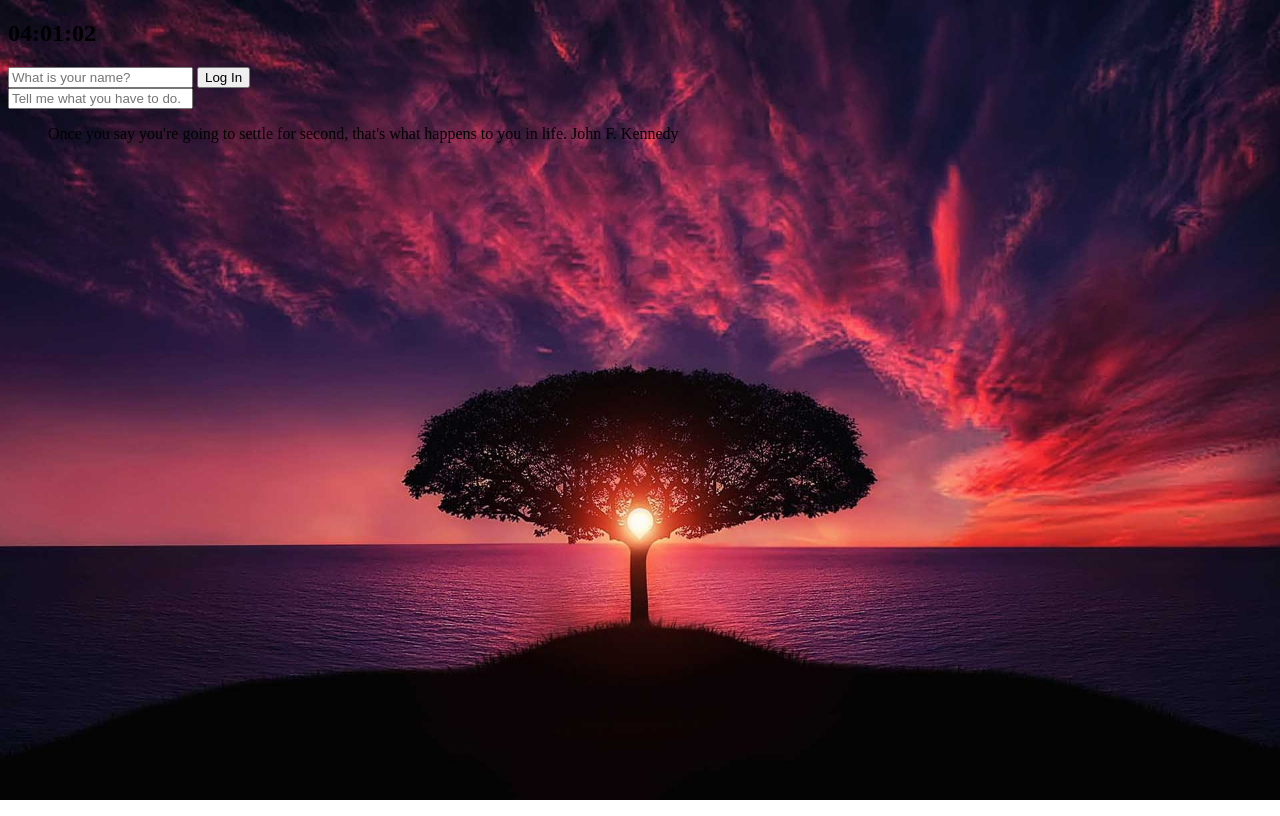
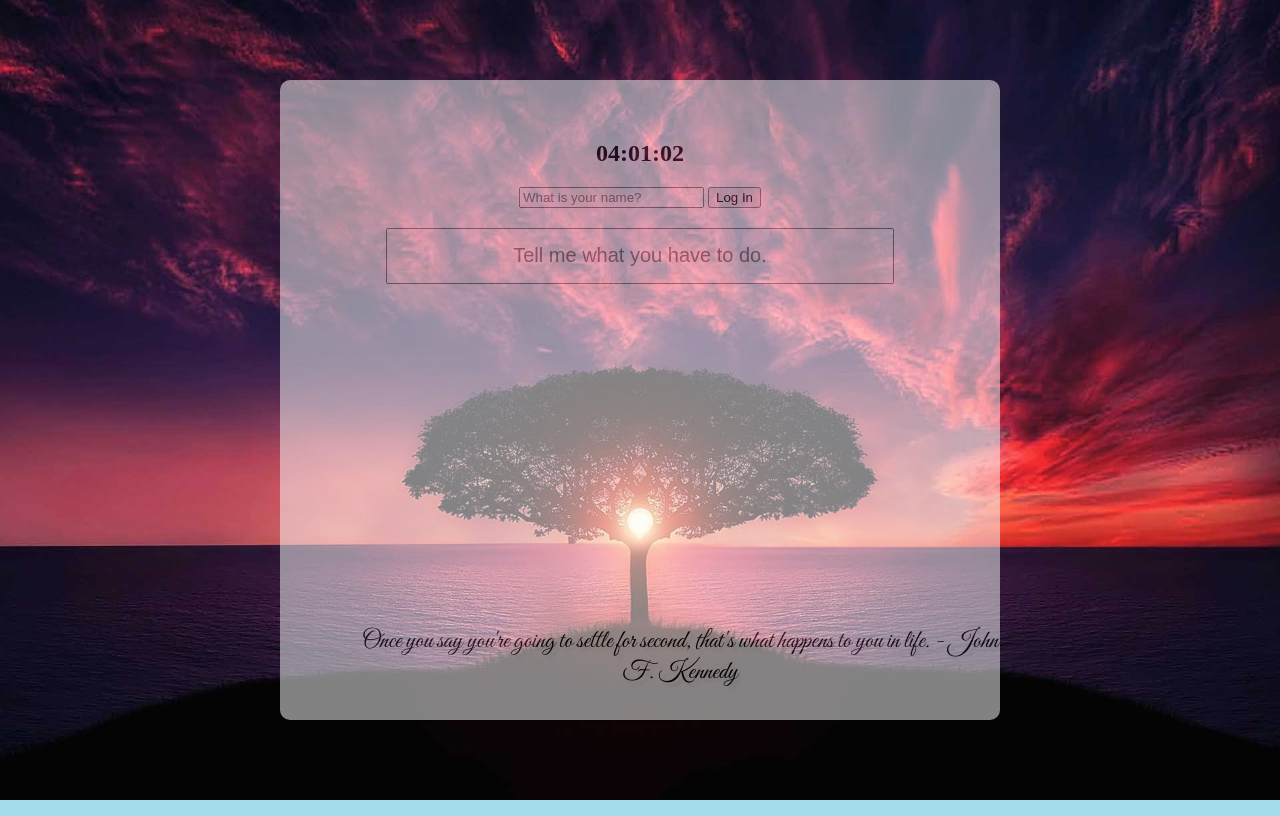
Before and after one commit to derBlaumond/To-Do-List, a plain HTML site: page index.html in a window 1280 px wide. Drawn offline with Linux system fonts and the light colour scheme.

Commit message:
making CSS, modify some codes

```diff
--- a/css/style.css
+++ b/css/style.css
@@ -1,5 +1,37 @@
 .hidden {
   display: none;
+}
+
+body {
+  height: 100vh;
+  /* object-fit:cover; */
+  background-color: #a5dceb;
+}
+
+li {
+  list-style: none;
+}
+
+button {
+  outline: 0;
+  border: 0;
+  background-color: transparent;
+}
+
+button:hover {
+  transform: scale(1.4);
+}
+
+ul {
+  height: 40%;
+  overflow: auto;
+}
+
+#to-do-input {
+  width: 500px;
+  height: 50px;
+  text-align: center;
+  font-size: 20px;
 }
 
 @keyframes fadeIn {
@@ -10,7 +42,33 @@
     opacity: 0.8;
   }
 }
+#login-form {
+  size: 50px;
+}
+#contain {
+  background-color: white;
+  text-align: center;
+  opacity: 0.5;
+  padding: 5vh;
+  border-radius: 10px;
+  position: absolute;
+  width: 50%;
+  height: 70%;
+  left: 50%;
+  top: 50%;
+  transform: translate(-50%, -50%);
+  align-items: center;
+}
 
+#weather {
+  position: absolute;
+  text-align: center;
+  right: 20px;
+  top: 20px;
+}
+#todo-form {
+  margin: 20px;
+}
 .bgimg {
   position: absolute;
   top: 0;
@@ -20,3 +78,12 @@
   z-index: -1;
   animation: fadeIn 0.75s linear;
 }
+
+#quote {
+  font-size: 25px;
+  font-family: "Great Vibes", cursive;
+  color: black;
+  text-shadow: 4px 4px 3px rgba(0, 0, 0, 0.1);
+  position: absolute;
+  bottom: 5%;
+}
--- a/dummy/dummy_style.css
+++ /dev/null
@@ -1,16 +0,0 @@
-body {
-    background-color: lightgray;
-}
-
-h1 {
-    color: cornflowerblue;
-    transition: color 0.5s ease-in-out;
-}
-
-.clicked {
-    color: tomato;
-}
-
-.myfont {
-    font-family: 'Franklin Gothic Medium', 'Arial Narrow', Arial, sans-serif;
-}
--- a/index.html
+++ b/index.html
@@ -4,11 +4,20 @@
     <meta charset="UTF-8" />
     <meta http-equiv="X-UA-Compatible" content="IE=edge" />
     <meta name="viewport" content="width=device-width, initial-scale=1.0" />
+    <link rel="preconnect" href="https://fonts.googleapis.com">
+    <link rel="preconnect" href="https://fonts.gstatic.com" crossorigin>
+    <link href="https://fonts.googleapis.com/css2?family=Fira+Sans:ital,wght@0,700;1,400&family=Great+Vibes&display=swap" rel="stylesheet">
     <link rel="stylesheet" href="css/style.css" />
     <title>Momentum App</title>
   </head>
   <body>
+    <div id="contain">
       <h2 id="clock">00:00:00</h2>
+      <div id="weather">
+        <img id="weather-icon">
+        <span></span>
+        <span></span>
+      </div>
       <form id="login-form" class="hidden">
         <input
           required
@@ -20,7 +29,7 @@
       </form>
       <h1 id="greeting" class="hidden"></h1>
       <form id="todo-form">
-      <input type="text" placeholder="Tell me what you have to do." required />
+        <input id="to-do-input" type="text" placeholder="Tell me what you have to do." required />
       </form>
       <ul id="todo-list"></u  >
       <div id="quote">
@@ -28,9 +37,6 @@
         <span></span>
         <span></span>
       </div>
-    <div id="weather">
-        <span></span>
-        <span></span>
     </div>
     <script src="js/greetings.js"></script>
     <script src="js/clock.js"></script>
--- a/js/greetings.js
+++ b/js/greetings.js
@@ -4,25 +4,36 @@ const greeting = document.querySelector("#greeting");
 
 const HIDDEN_CLASSNAME = "hidden";
 const USERNAME_KEY = "username";
+const time = new Date();
+const hours = time.getHours();
 
-function onLoginSubmit(event){
+function onLoginSubmit(event) {
   event.preventDefault();
   loginForm.classList.add(HIDDEN_CLASSNAME);
-  localStorage.setItem(USERNAME_KEY,loginInput.value);
+  localStorage.setItem(USERNAME_KEY, loginInput.value);
   paintGreetings();
 }
-function paintGreetings(){
+
+function paintGreetings() {
   const username = localStorage.getItem(USERNAME_KEY);
-  greeting.innerText = `Hello ${username}!!`;
+  if (hours > 6 && hours <= 12) {
+    greeting.innerText = `Good Morning, ${username}!!`;
+  } else if (hours > 12 && hours <= 18) {
+    greeting.innerText = `Good Afternoon, ${username}!!`;
+  } else if (hours > 18 && hours <= 24) {
+    greeting.innerText = `Good Evening, ${username}!!`;
+  } else if (hours <= 6) {
+    greeting.innerText = `Good Night, ${username}!!`;
+  }
+
   greeting.classList.remove(HIDDEN_CLASSNAME);
 }
 
-
 const savedUsername = localStorage.getItem(USERNAME_KEY);
 
-if(savedUsername === null){
+if (savedUsername === null) {
   loginForm.classList.remove(HIDDEN_CLASSNAME);
   loginForm.addEventListener("submit", onLoginSubmit);
-}else{
+} else {
   paintGreetings();
 }
--- a/js/quotes.js
+++ b/js/quotes.js
@@ -1,85 +1,129 @@
 const quotes = [
   {
-    quote: "The greatest day in your life and mine is when we take total responsibility for our attitudes. That's the day we truly grow up.",
-    author: "John C. Maxwell"
-  }, {
-    quote:"Life is not a problem to be solved, but a reality to be experienced." ,
-    author:"Soren Kierkegaard"
-  }, {
-    quote:"What we think determines what happens to us, so if we want to change our lives, we need to stretch our minds.",
-    author:"Wayne Dyer"
-  }, {
-    quote:"Life is ten percent what happens to you and ninety percent how you respond to it.",
-    author:"Lou Holtz"
-  }, {
-    quote:"Believe that life is worth living and your belief will help create the fact.",
-    author:"William James"
-  }, {
-    quote:"The only disability in life is a bad attitude.",
-    author:"Scott Hamilton"
-  }, {
-    quote:"Too often we underestimate the power of a touch, a smile, a kind word, a listening ear, an honest compliment, or the smallest act of caring, all of which have the potential to turn a life around.",
-    author:"Leo Buscaglia"
-  }, {
-    quote:"Life isn't about finding yourself. Life is about creating yourself.",
-    author:"George Bernard Shaw"
-  }, {
-    quote:"Life is really simple, but we insist on making it complicated.",
-    author:"Confucius"
-  }, {
-    quote:"Our prime purpose in this life is to help others. And if you can't help them, at least don't hurt them.",
-    author:"Dalai Lama"
-  }, {
-    quote:"There are three constants in life...change, choice and principles.",
-    author:"Stephen Covey"
-  }, {
-    quote:"Life is a series of natural and spontaneous changes. Don't resist them--that only creates sorrow. Let reality be reality. Let things flow naturally forward in whatever way they like.",
-    author:"Lao Tzu"
-  }, {
-    quote:"Change is the law of life. And those who look only to the past or present are certain to miss the future.",
-    author:"John F. Kennedy"
-  }, {
-    quote:"Only a life lived for others is a life worthwhile.",
-    author:"Albert Einstein"
-  }, {
-    quote:"When life is too easy for us, we must beware or we may not be ready to meet the blows which sooner or later come to everyone, rich or poor.",
-    author:"Eleanor Roosevelt"
-  }, {
-    quote:"God gave us the gift of life; it is up to us to give ourselves the gift of living well.",
-    author:"Voltaire"
-  }, {
-    quote:"We make a living by what we get, but we make a life by what we give.",
-    author:"Winston Churchill"
-  }, {
-    quote:"All life is an experiment. The more experiments you make the better.",
-    author:"Ralph Waldo Emerson"
-  }, {
-    quote:"My mission in life is not merely to survive, but to thrive; and to do so with some passion, some compassion, some humor, and some style.",
-    author:"Maya Angelou"
-  }, {
-    quote:"The ultimate value of life depends upon awareness and the power of contemplation rather than upon mere survival.",
-    author:"Aristotle"
-  }, {
-    quote:"Life is a daring adventure or nothing at all.",
-    author:"Helen Keller"
-  }, {
-    quote:"We have always held to the hope, the belief, the conviction that there is a better life, a better world, beyond the horizon.",
-    author:"Franklin D. Roosevelt"
-  }, {
-    quote:"Today is life--the only life you are sure of. Make the most of today. Get interested in something. Shake yourself awake. Develop a hobby. Let the winds of enthusiasm sweep through you. Live today with gusto.",
-    author:"Dale Carnegie"
-  }, {
-    quote:"Once you say you're going to settle for second, that's what happens to you in life.",
-    author:"John F. Kennedy"
-  }, {
-    quote: "Literature adds to reality, it does not simply describe it. It enriches the necessary competencies that daily life requires and provides; and in this respect, it irrigates the deserts that our lives have already become.",
-    author:"C. S. Lewis"
-  }
-]
+    quote:
+      "The greatest day in your life and mine is when we take total responsibility for our attitudes. That's the day we truly grow up.",
+    author: "John C. Maxwell",
+  },
+  {
+    quote:
+      "Life is not a problem to be solved, but a reality to be experienced.",
+    author: "Soren Kierkegaard",
+  },
+  {
+    quote:
+      "What we think determines what happens to us, so if we want to change our lives, we need to stretch our minds.",
+    author: "Wayne Dyer",
+  },
+  {
+    quote:
+      "Life is ten percent what happens to you and ninety percent how you respond to it.",
+    author: "Lou Holtz",
+  },
+  {
+    quote:
+      "Believe that life is worth living and your belief will help create the fact.",
+    author: "William James",
+  },
+  {
+    quote: "The only disability in life is a bad attitude.",
+    author: "Scott Hamilton",
+  },
+  {
+    quote:
+      "Too often we underestimate the power of a touch, a smile, a kind word, a listening ear, an honest compliment, or the smallest act of caring, all of which have the potential to turn a life around.",
+    author: "Leo Buscaglia",
+  },
+  {
+    quote:
+      "Life isn't about finding yourself. Life is about creating yourself.",
+    author: "George Bernard Shaw",
+  },
+  {
+    quote: "Life is really simple, but we insist on making it complicated.",
+    author: "Confucius",
+  },
+  {
+    quote:
+      "Our prime purpose in this life is to help others. And if you can't help them, at least don't hurt them.",
+    author: "Dalai Lama",
+  },
+  {
+    quote: "There are three constants in life...change, choice and principles.",
+    author: "Stephen Covey",
+  },
+  {
+    quote:
+      "Life is a series of natural and spontaneous changes. Don't resist them--that only creates sorrow. Let reality be reality. Let things flow naturally forward in whatever way they like.",
+    author: "Lao Tzu",
+  },
+  {
+    quote:
+      "Change is the law of life. And those who look only to the past or present are certain to miss the future.",
+    author: "John F. Kennedy",
+  },
+  {
+    quote: "Only a life lived for others is a life worthwhile.",
+    author: "Albert Einstein",
+  },
+  {
+    quote:
+      "When life is too easy for us, we must beware or we may not be ready to meet the blows which sooner or later come to everyone, rich or poor.",
+    author: "Eleanor Roosevelt",
+  },
+  {
+    quote:
+      "God gave us the gift of life; it is up to us to give ourselves the gift of living well.",
+    author: "Voltaire",
+  },
+  {
+    quote:
+      "We make a living by what we get, but we make a life by what we give.",
+    author: "Winston Churchill",
+  },
+  {
+    quote:
+      "All life is an experiment. The more experiments you make the better.",
+    author: "Ralph Waldo Emerson",
+  },
+  {
+    quote:
+      "My mission in life is not merely to survive, but to thrive; and to do so with some passion, some compassion, some humor, and some style.",
+    author: "Maya Angelou",
+  },
+  {
+    quote:
+      "The ultimate value of life depends upon awareness and the power of contemplation rather than upon mere survival.",
+    author: "Aristotle",
+  },
+  {
+    quote: "Life is a daring adventure or nothing at all.",
+    author: "Helen Keller",
+  },
+  {
+    quote:
+      "We have always held to the hope, the belief, the conviction that there is a better life, a better world, beyond the horizon.",
+    author: "Franklin D. Roosevelt",
+  },
+  {
+    quote:
+      "Today is life--the only life you are sure of. Make the most of today. Get interested in something. Shake yourself awake. Develop a hobby. Let the winds of enthusiasm sweep through you. Live today with gusto.",
+    author: "Dale Carnegie",
+  },
+  {
+    quote:
+      "Once you say you're going to settle for second, that's what happens to you in life.",
+    author: "John F. Kennedy",
+  },
+  {
+    quote:
+      "Literature adds to reality, it does not simply describe it. It enriches the necessary competencies that daily life requires and provides; and in this respect, it irrigates the deserts that our lives have already become.",
+    author: "C. S. Lewis",
+  },
+];
 
 const quote = document.querySelector("#quote span:first-child");
 const author = document.querySelector("#quote span:last-child");
 const randomQuote = quotes[Math.floor(Math.random() * quotes.length)];
 
 quote.innerText = randomQuote.quote;
-author.innerText = randomQuote.author;
+author.innerText = "- " + randomQuote.author;
```
Also changed, not shown: dummy/dummy_app.js (deleted, +0 -30 lines), dummy/dummy_index.html (deleted, +0 -16 lines), dummy/memo.js (deleted, +0 -46 lines), js/background.js (+14 -4 lines), js/weather.js (+8 -3 lines), 2 other files. Lines whose indentation alone changed are shown as unchanged.
